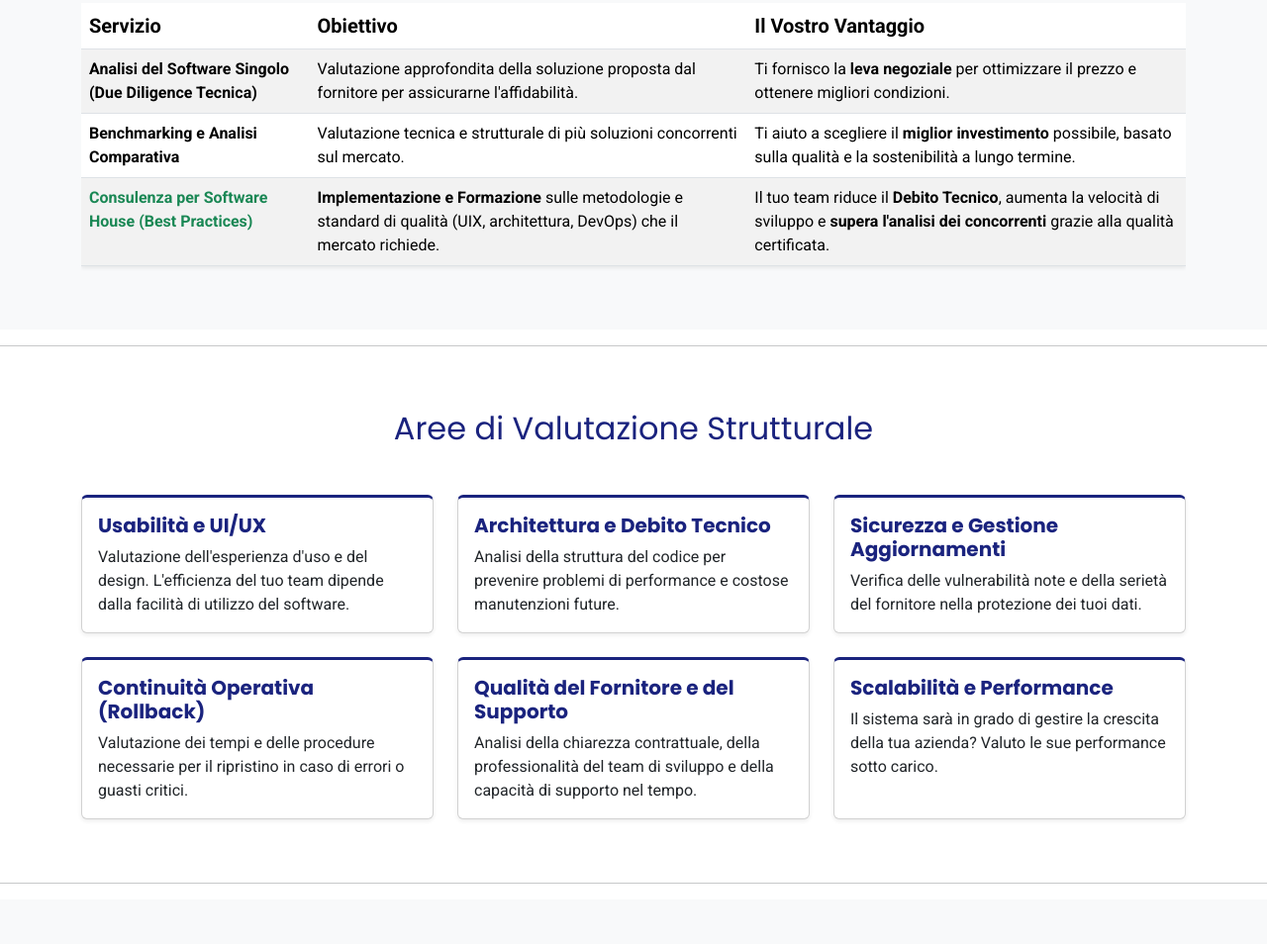
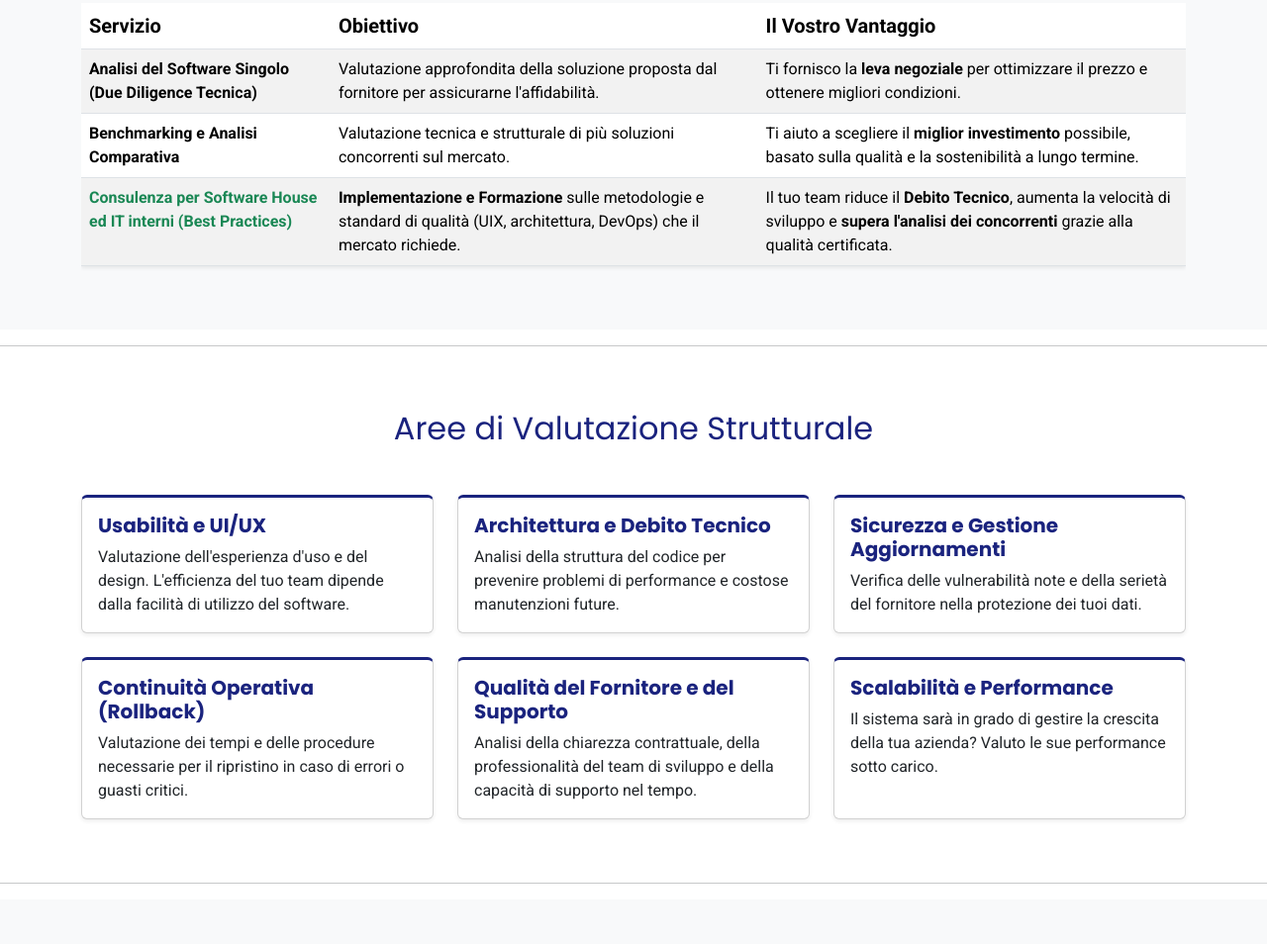
Before and after one commit to freeclod87/csq-demo, a plain HTML site: page index.html in a window 1280 px wide. Shown: the part 1050-2004 px from the top of the page at 99% size. Drawn offline with nearby package versions, Linux system fonts and the light colour scheme.

Commit message:
Update index.html

```diff
--- a/index.html
+++ b/index.html
@@ -131,7 +131,7 @@
                         <td>Ti aiuto a scegliere il <b>miglior investimento</b> possibile, basato sulla qualit&agrave; e la sostenibilit&agrave; a lungo termine.</td>
                     </tr>
                     <tr>
-                        <td class="fw-bold text-success">Consulenza per Software House (Best Practices)</td>
+                        <td class="fw-bold text-success">Consulenza per Software House ed IT interni (Best Practices)</td>
                         <td><b>Implementazione e Formazione</b> sulle metodologie e standard di qualit&agrave; (UIX, architettura, DevOps) che il mercato richiede.</td>
                         <td>Il tuo team riduce il <b>Debito Tecnico</b>, aumenta la velocit&agrave; di sviluppo e <b>supera l'analisi dei concorrenti</b> grazie alla qualit&agrave; certificata.</td>
                     </tr>
```
